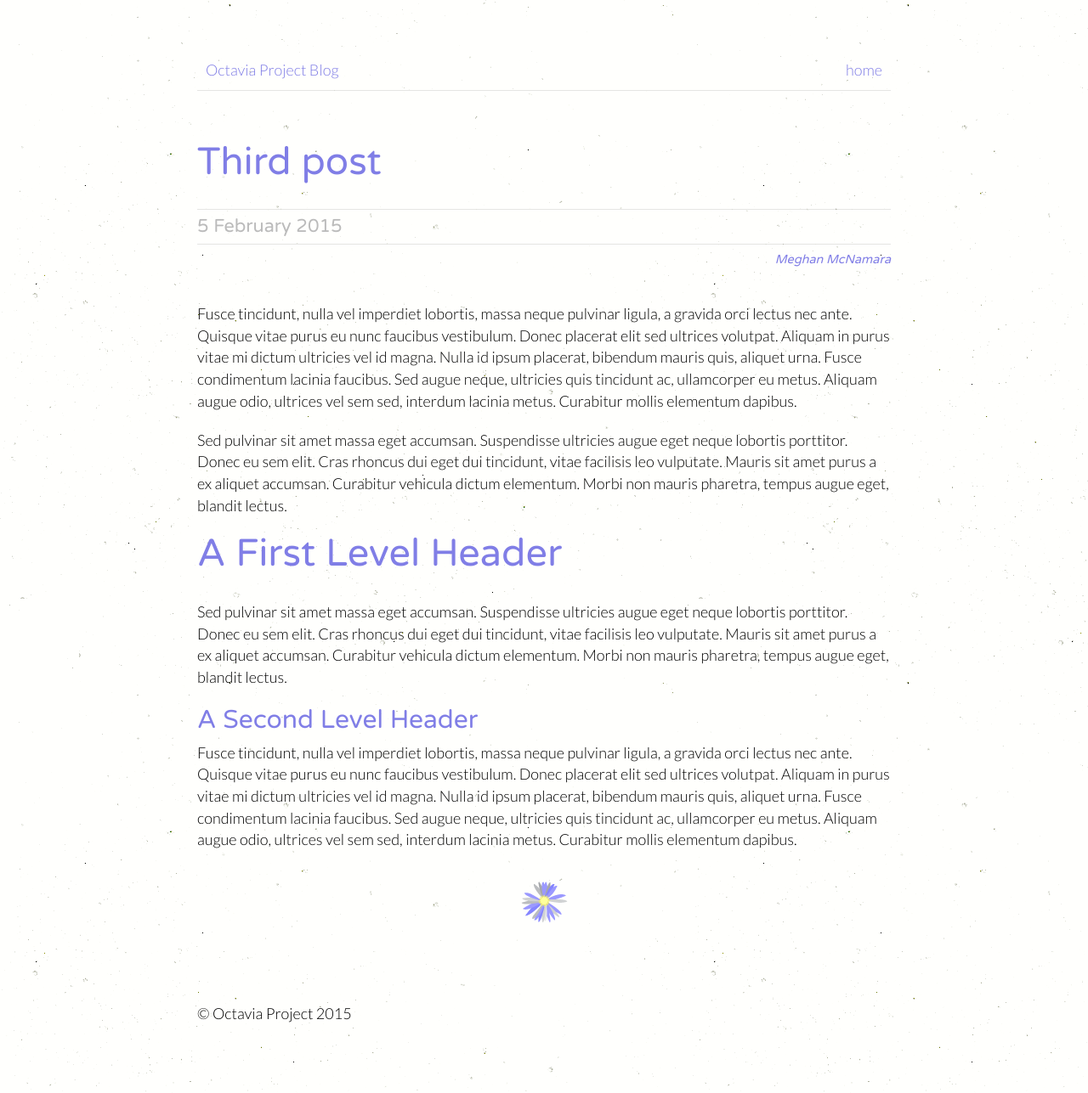
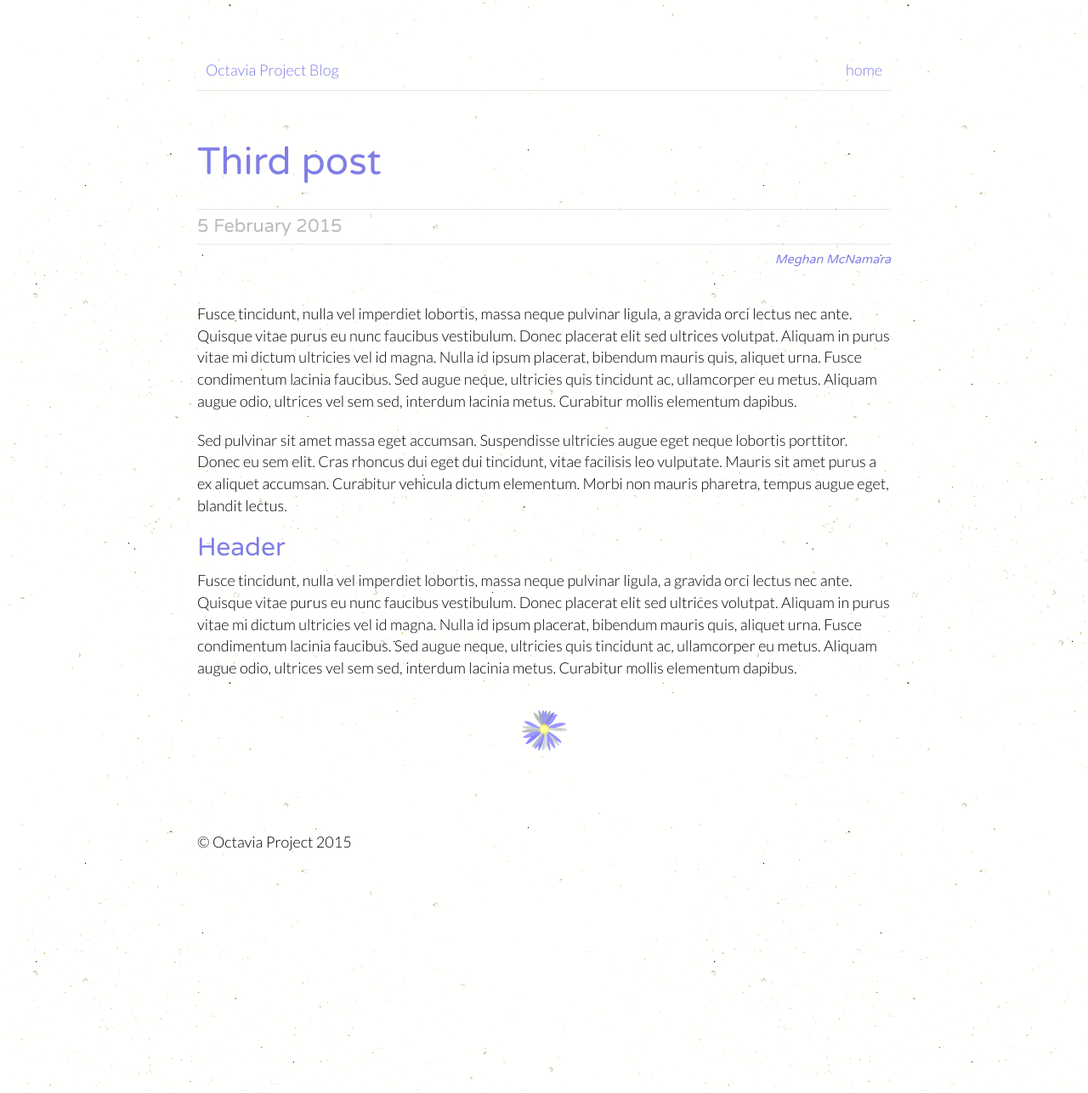
Before and after one commit to OctaviaProject/octaviaproject.github.io, a Jekyll site: the page built from _posts/2015-2-5-Third-post.md, in a window 1280 px wide. Shown: the whole page at 85% size. Built offline with Jekyll 4.4.1, drawn with Linux system fonts in a browser that asks for light colours.

Commit message:
Update 2015-2-5-Third-post.md

```diff
--- a/_posts/2015-2-5-Third-post.md
+++ b/_posts/2015-2-5-Third-post.md
@@ -8,12 +8,7 @@ Fusce tincidunt, nulla vel imperdiet lobortis, massa neque pulvinar ligula, a gr
 
 Sed pulvinar sit amet massa eget accumsan. Suspendisse ultricies augue eget neque lobortis porttitor. Donec eu sem elit. Cras rhoncus dui eget dui tincidunt, vitae facilisis leo vulputate. Mauris sit amet purus a ex aliquet accumsan. Curabitur vehicula dictum elementum. Morbi non mauris pharetra, tempus augue eget, blandit lectus.
 
-A First Level Header
-====================
-
-Sed pulvinar sit amet massa eget accumsan. Suspendisse ultricies augue eget neque lobortis porttitor. Donec eu sem elit. Cras rhoncus dui eget dui tincidunt, vitae facilisis leo vulputate. Mauris sit amet purus a ex aliquet accumsan. Curabitur vehicula dictum elementum. Morbi non mauris pharetra, tempus augue eget, blandit lectus.
-
-A Second Level Header
----------------------
+Header
+------
 
 Fusce tincidunt, nulla vel imperdiet lobortis, massa neque pulvinar ligula, a gravida orci lectus nec ante. Quisque vitae purus eu nunc faucibus vestibulum. Donec placerat elit sed ultrices volutpat. Aliquam in purus vitae mi dictum ultricies vel id magna. Nulla id ipsum placerat, bibendum mauris quis, aliquet urna. Fusce condimentum lacinia faucibus. Sed augue neque, ultricies quis tincidunt ac, ullamcorper eu metus. Aliquam augue odio, ultrices vel sem sed, interdum lacinia metus. Curabitur mollis elementum dapibus.
```
